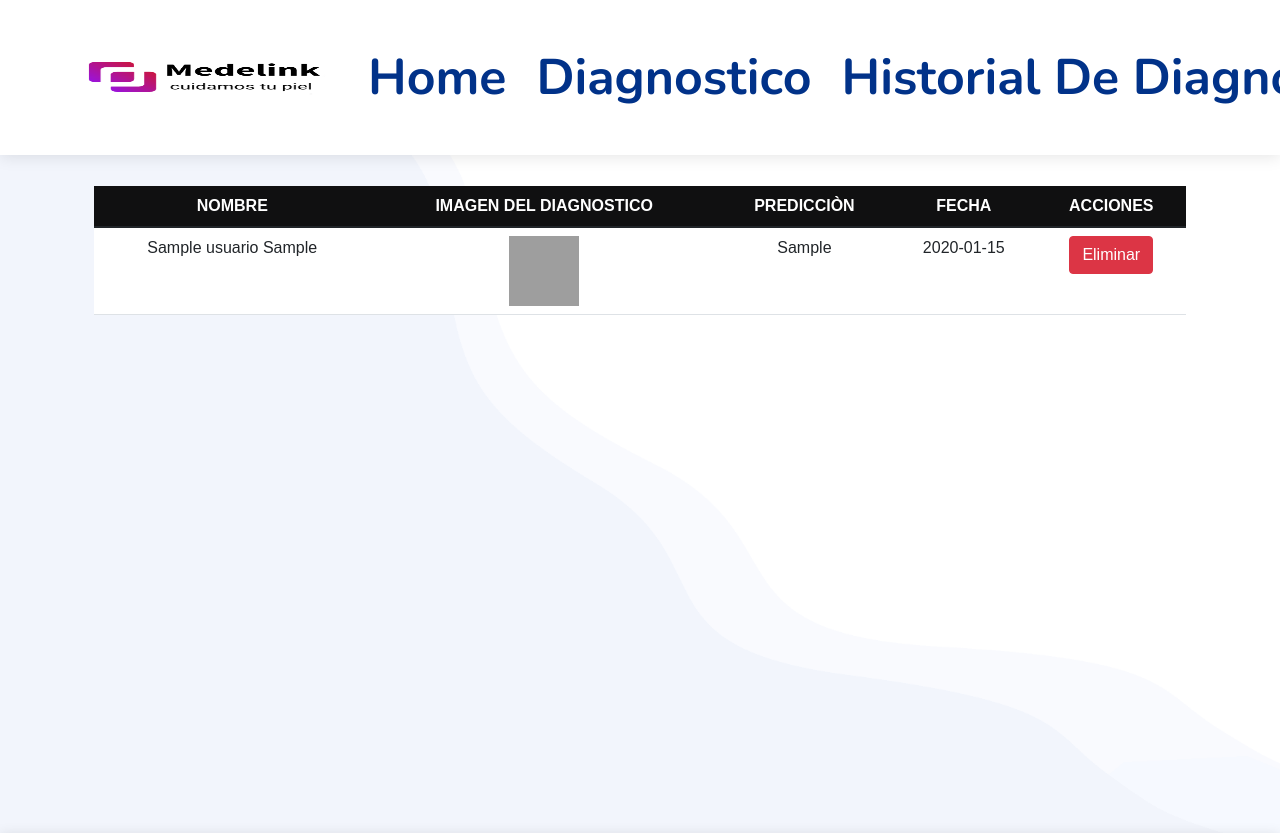
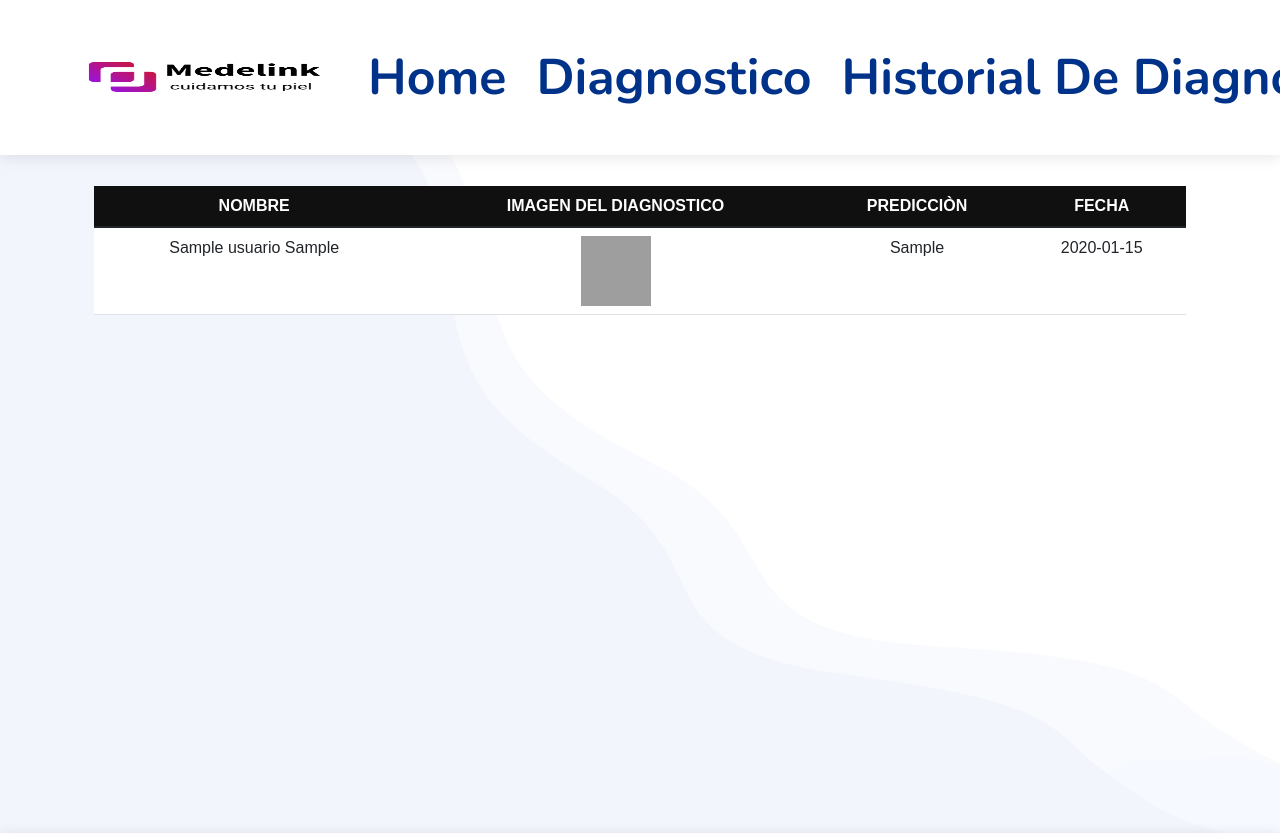
Before and after one commit to Esauluisr/Medelinkapp, a Flask app: page /Historial in a window 1280 px wide. Shown: the top 833 px of the page. Run offline with Flask 3, Linux system fonts and the light colour scheme; a user stored in the database is signed in; tables that the repository leaves empty hold one stand-in row (values such as "Sample post"); grey boxes are pictures that could not be loaded.

Commit message:
se realizaron cambios al historial

```diff
--- a/backend/routes/routes.py
+++ b/backend/routes/routes.py
@@ -176,14 +176,6 @@ def historialmedico():
 
     diagnosticos = Diagnostico.query.filter_by(usuario_id=current_user.id).all()
 
-    #eliminar el diagnostico de la base de datos
-    if request.method == 'POST':
-        diagnostico_id = request.form.get('diagnostico_id')
-        diagnostico = Diagnostico.query.get(diagnostico_id)
-        if diagnostico:
-            db.session.delete(diagnostico)
-            db.session.commit()
-        return redirect(url_for('main.historialmedico'))
     return render_template('Historial.html', diagnosticos=diagnosticos)
 
 
--- a/frontend/templates/Historial.html
+++ b/frontend/templates/Historial.html
@@ -23,7 +23,6 @@
             <th class="text-center">IMAGEN DEL DIAGNOSTICO</th>
             <th class="text-center">PREDICCIÒN</th>
             <th class="text-center">FECHA</th>
-            <th class="text-center">ACCIONES</th>
           </tr>
         </thead>
         <tbody>
@@ -42,15 +41,7 @@
             </td>
             <td class="text-center">{{ diagnostico.predicion }}</td>
             <td class="text-center">{{ diagnostico.fecha }}</td>
-            <Td class="text-center">
-              <form action="" method="POST">
-                <input type="hidden" name="diagnostico_id" value="{{ diagnostico.id }}" />
-                <button
-                  type="submit"
-                  class="btn btn-danger"
-                  >Eliminar</button>
-              </form>
-            </Td>
+
           </tr>
           {% else %}
           <tr>
```
